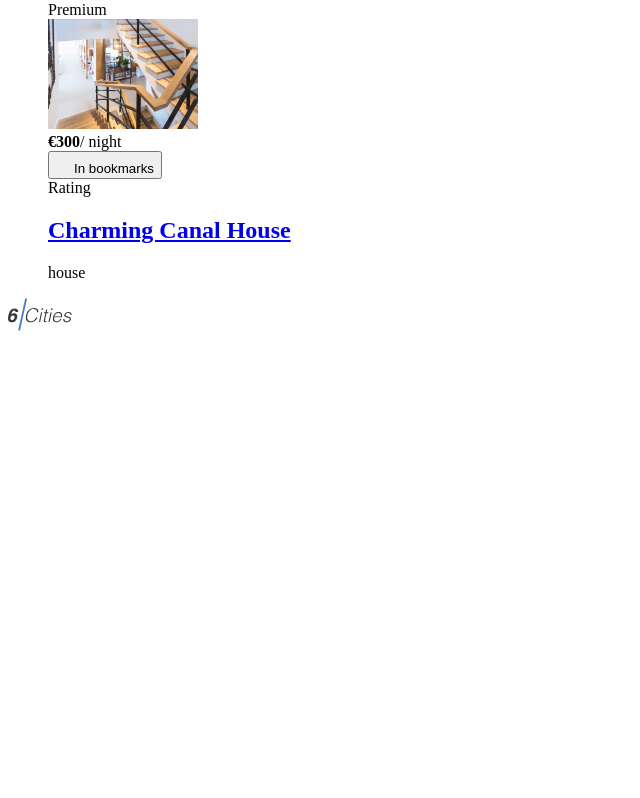
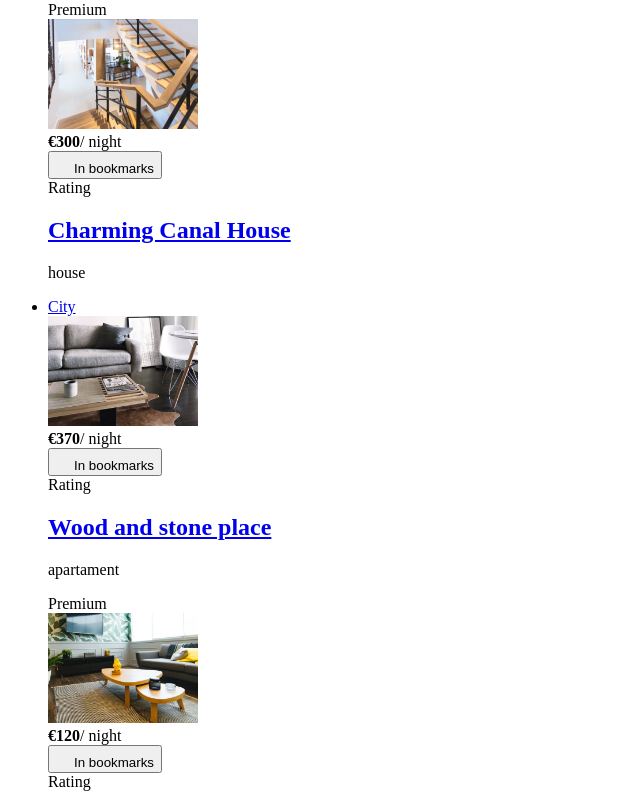
Before and after one commit to AlexDemeshkin/MyReantServise, a React app in the folder my-rent-service/: page /favorites in a window 1280 px wide. Shown: the part 1043-1841 px from the top of the page, without its empty margins (0-640 px from the left). Before the commit the page ends 1386 px from the top, so only its background shows below. Built offline with nearby package versions, Linux system fonts and the light colour scheme; the HTML template or start-up script is replaced by a standard one.

Commit message:
Update favorites-page.tsx

```diff
--- a/my-rent-service/src/pages/favorites-page/favorites-page.tsx
+++ b/my-rent-service/src/pages/favorites-page/favorites-page.tsx
@@ -41,7 +41,9 @@ function FavoritesPage({offersList}: FavoritesPageProps): JSX.Element {
           <section className="favorites">
             <h1 className="favorites__title">Saved listing</h1>
             <ul className="favorites__list">
-              <FavoritesCardList offersList={ offersList }/>
+            {offersList.map((item) => (
+              <FavoritesCardList  key={item.city.name} city={item.city.name} offersList={ offersList }/>
+            ))}
             </ul>
           </section>
 
```
